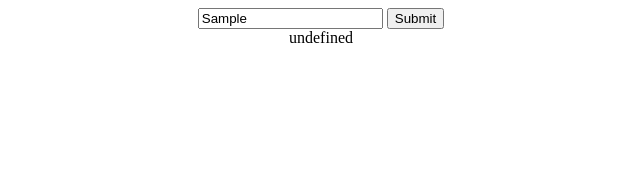
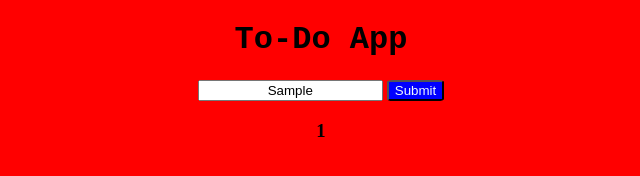
Before and after one commit to diabm1/to-do-app, a plain HTML site: page index.html in a window 1280 px wide. Both pictures are taken after typing "Sample" into the empty fields and a click on the button "Submit". Shown: the whole page, without its empty margins (319-959 px from the left). Drawn offline with Linux system fonts and the light colour scheme.

Commit message:
trying to add code to stack task items on top of each other after item is submitted

```diff
--- a/assets/css/style.css
+++ b/assets/css/style.css
@@ -1,7 +1,31 @@
+body {
+    background: red;
+}
+
+header {
+    font-family: 'Courier New', Courier, monospace;
+    text-align: center;
+}
+
+#inputBoxArea {
+    text-align: center;
+}
+
 #inputBox {
     text-align: center;
 }
 
 #taskItems {
+    /* margin: auto; */
     text-align: center;
+    /* width: 50%;
+    padding: 20px;
+    display: inline-block;
+    background: #ffffff; */
 }
+
+#submitBtn {
+    border-radius: 10%;
+    color: aliceblue;
+    background: blue;
+}
--- a/assets/js/script.js
+++ b/assets/js/script.js
@@ -6,21 +6,49 @@
 
 // The idea is to input a task item and then have it added to the list of items on screen
 
-const inputBox = document.getElementById("inputBox")
+const inputBox = document.getElementById("inputBox");
 
-console.log(inputBox.value)
+const submitBtn = document.getElementById("submitBtn");
 
-const submitBtn = document.getElementById("submitBtn")
-
-const taskItems = document.getElementById("taskItems")
-
+const taskItems = document.getElementById("taskItems");
 
 // function display(){
 //     inputBox.value
 // }
 
-function myFunction(){
-    taskItems.innerHTML = inputBox.value
-    // console.log(inputBox.value)
-    // `<h3>I'm clicked!</h3>`
+// A user can create a todo item by entering text into an input box and pressing a button
+function myFunction() {
+  // taskItems.innerHTML = `<h3>${inputBox.value}</h3>`
+
+  //Ok, now I have it return whatever I write in the task search box, now, how do I stack another task item on top of it?
+
+  //A list of created todo items are shown on the screen
+
+  //store it in local storage
+  //create an object out of the list items and whenever submit button is clicked it adds it to that list, maybe try an empty array?
+  // pushToArray()
+
+  let emptyArr = [];
+  let itemsPushed = emptyArr.push(inputBox.value);
+  for(let i = 0; i < emptyArr.length; i++){
+
+  }
+
+  taskItems.innerHTML = `<h3>${itemsPushed}</h3>`
+
+  console.log(emptyArr)
+  console.log(itemsPushed)
+
+
 }
+
+function pushToArray() {
+  let emptyArr = [];
+
+  // console.log(myFunction())
+
+  //if myFunction is triggerd then push inputBox.value into the array
+  if (myFunction()) {
+    emptyArr.push(inputBox.value);
+  }
+}
--- a/index.html
+++ b/index.html
@@ -8,8 +8,11 @@
     <title>Task-App</title>
 </head>
 <body>
-    <div id="inputBox">
-        <input type="text" placeholder="Type Task Item Here" >
+    <header>
+        <h1>To-Do App</h1>
+    </header>
+    <div id="inputBoxArea">
+        <input type="text" placeholder="Type Task Item Here" id="inputBox">
         <button id="submitBtn" onclick="myFunction()">Submit</button>
     </div>
     <div id="taskItems">
```
Also changed, not shown: 1 other file.
